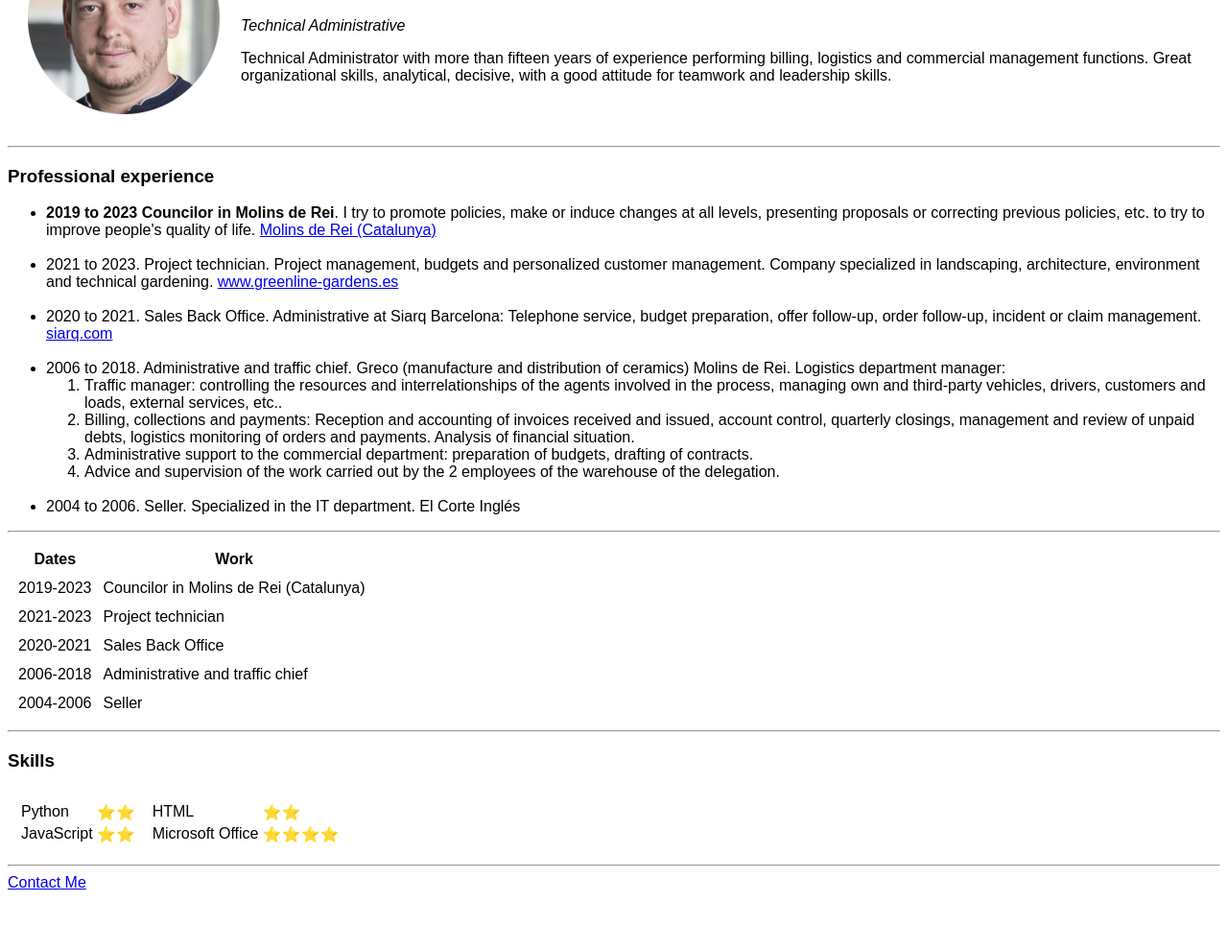
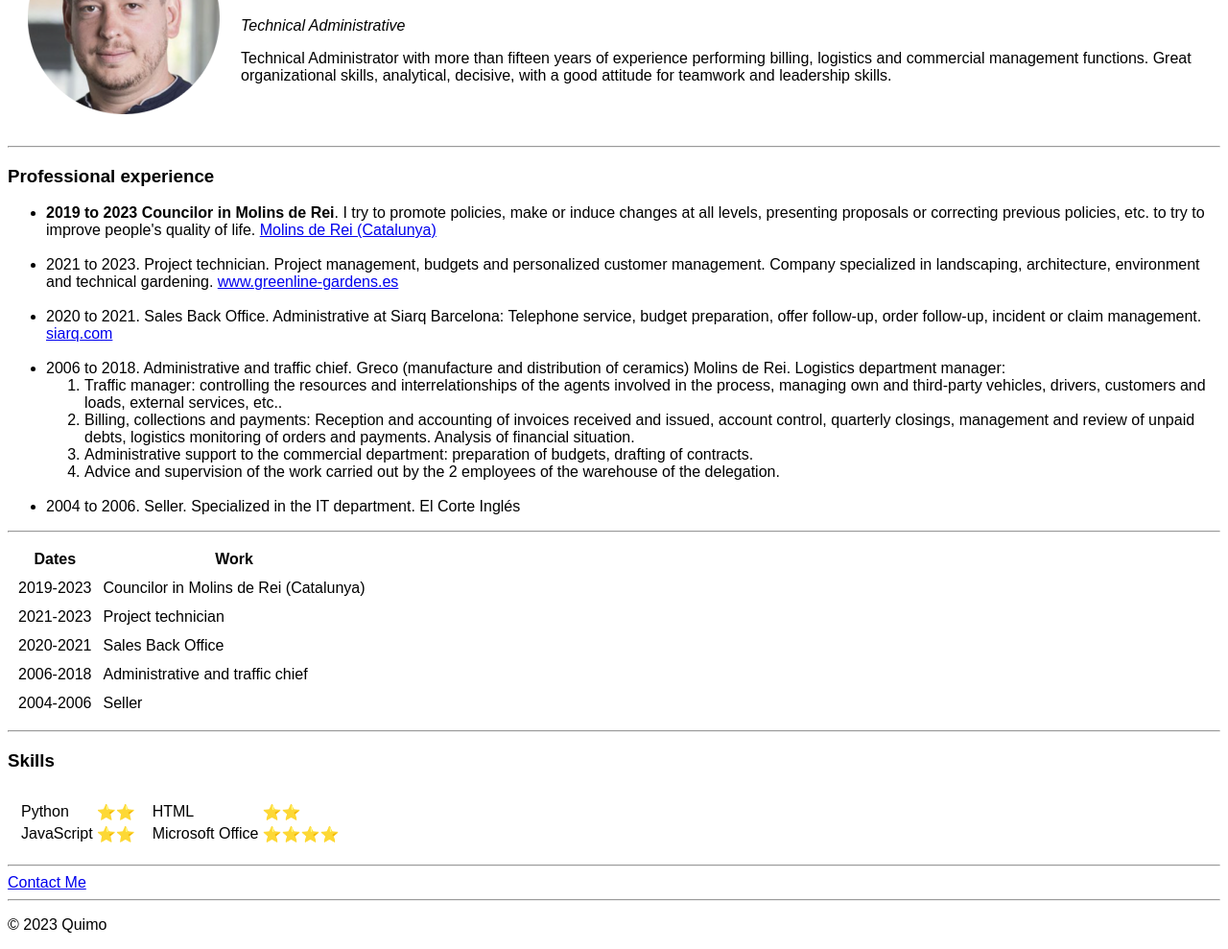
Before and after one commit to Quim-o/cv, a plain HTML site: page index.html in a window 1280 px wide. Shown: the part 110-1099 px from the top of the page at 96% size. Before the commit the page ends 1047 px from the top, so only its background shows below. Drawn offline with Linux system fonts and the light colour scheme.

Commit message:
Update index.html

```diff
--- a/index.html
+++ b/index.html
@@ -95,6 +95,10 @@
     </table>
 <hr>
     <a href="contact-me.html">Contact Me</a><br>
+    <hr>
+    <footer>
+    <p>© 2023 Quimo</p>
+  </footer>
 </body>
 
 </html>
```
